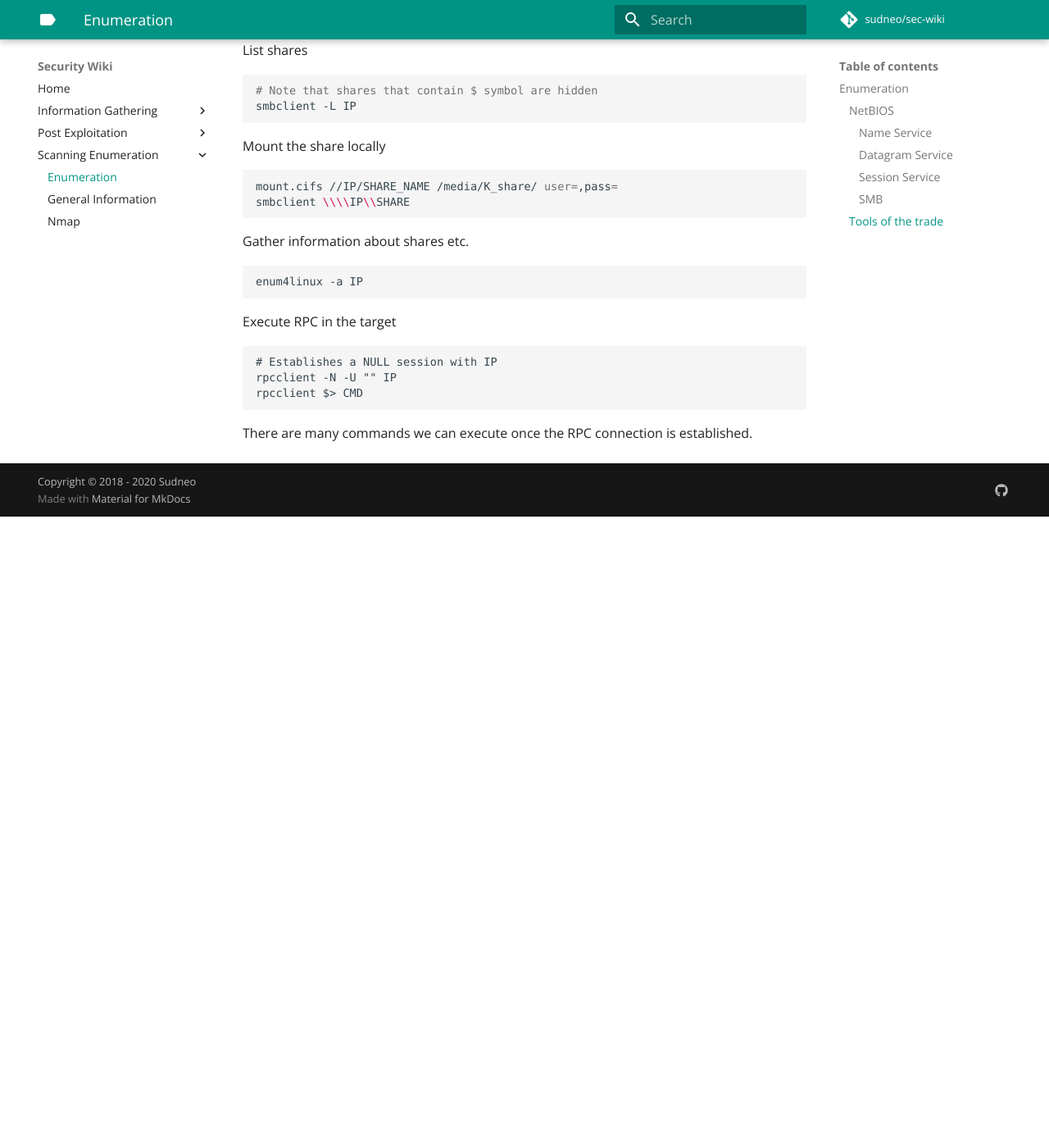
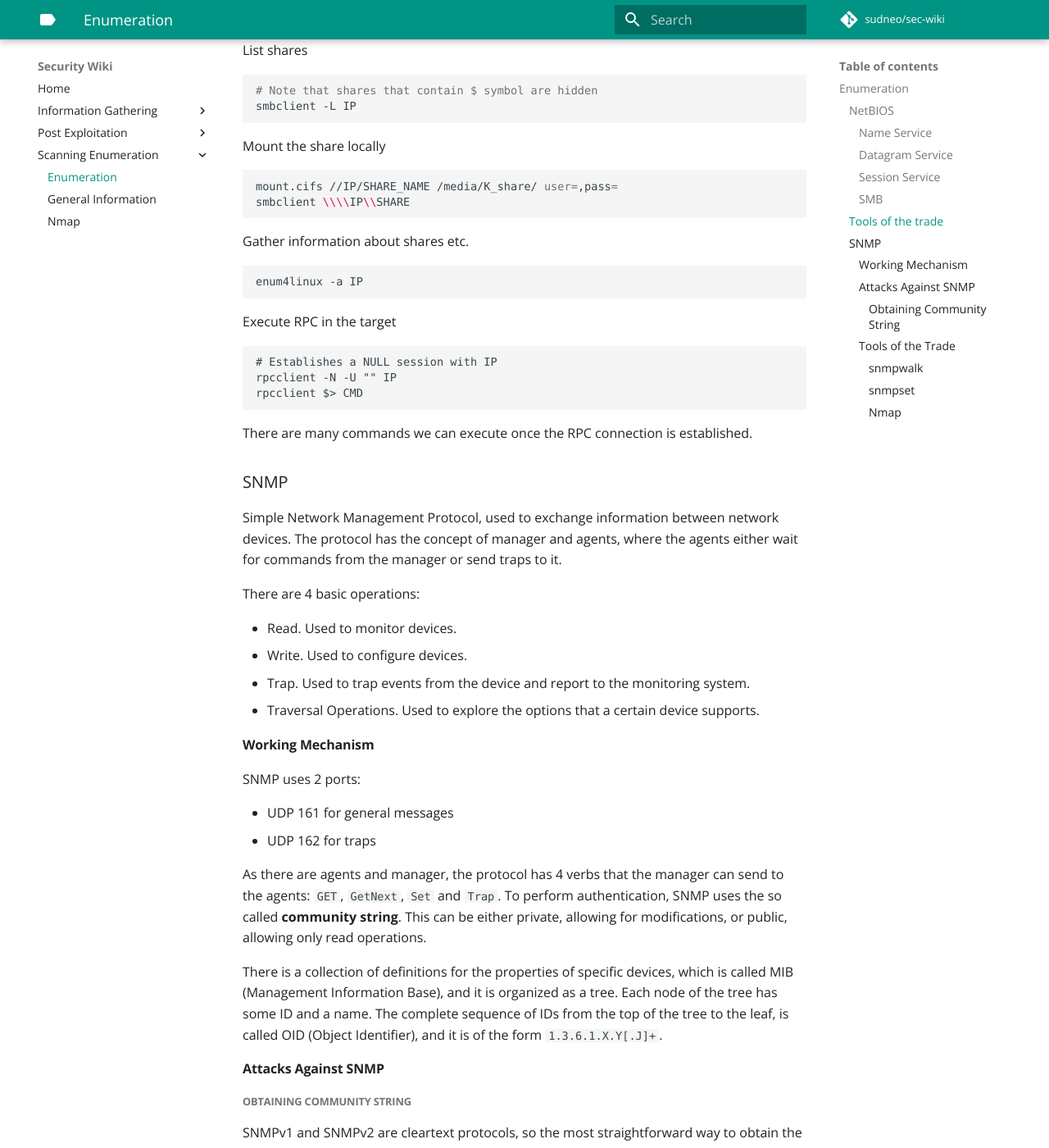
Before and after one commit to Sudneo/sec-wiki, an MkDocs documentation site: the page built from docs/Scanning_Enumeration/Enumeration.md, in a window 1280 px wide and 1400 px high, scrolled down 1683 px. Shown: the whole window at 82% size. Built offline with MkDocs 1.6.1 and Material for MkDocs 9.7.7, drawn with Linux system fonts in a browser that asks for light colours; some web fonts are replaced; comment, search, counter and statistics services are not loaded; before the commit the page ends 2313 px from its top, so only the background shows below that; some of the changed text lies outside the part shown.

Commit message:
Adds more details about SNMP

````diff
--- a/docs/Scanning_Enumeration/Enumeration.md
+++ b/docs/Scanning_Enumeration/Enumeration.md
@@ -98,3 +98,88 @@ rpcclient $> CMD
 ```
 
 There are many commands we can execute once the RPC connection is established.
+
+
+### SNMP
+
+Simple Network Management Protocol, used to exchange information between network devices. The
+protocol has the concept of manager and agents, where the agents either wait for commands from the
+manager or send traps to it.
+
+There are 4 basic operations:
+
+* Read. Used to monitor devices.
+* Write. Used to configure devices.
+* Trap. Used to trap events from the device and report to the monitoring system.
+* Traversal Operations. Used to explore the options that a certain device supports.
+
+#### Working Mechanism
+
+SNMP uses 2 ports:
+
+* UDP 161 for general messages
+* UDP 162 for traps
+
+As there are agents and manager, the protocol has 4 verbs that the manager can send to the agents:
+`GET`, `GetNext`, `Set` and `Trap`.
+To perform authentication, SNMP uses the so called **community string**. This can be either private,
+allowing for modifications, or public, allowing only read operations.
+
+There is a collection of definitions for the properties of specific devices, which is called MIB
+(Management Information Base), and it is organized as a tree. Each node of the tree has some ID and
+a name. The complete sequence of IDs from the top of the tree to the leaf, is called OID (Object
+Identifier), and it is of the form `1.3.6.1.X.Y[.J]+`.
+
+#### Attacks Against SNMP
+
+##### Obtaining Community String
+
+SNMPv1 and SNMPv2 are cleartext protocols, so the most straightforward way to obtain the Community
+String is to just sniff the traffic.
+Bruteforcing the key is an option that is always available, even with SNMPv3 (which is encrypted),
+although it is a noisy technique and it might be blocked by IDSs.
+
+#### Tools of the Trade
+
+##### snmpwalk
+
+`snmpwalk` is used to gather information about devices in a tree. It used `GetNext` to gather
+information about as many devices as it can.
+
+```bash
+snmpwalk -v <SNMP_Version> <Target_IP> -c <Community_String>
+# snmpwalk -v 2c 10.10.100.1 -c public
+```
+
+##### snmpset
+
+`snmpset` is used to change/set configuration or information on an entity.
+
+```bash
+# s is for STRING
+snmpset -v 2c -c public 10.10.100.1 system.sysContact.0 s admin@test.com
+```
+
+##### Nmap
+
+Some SNMP related NSE scripts are:
+
+* snmp-brute
+* snmp-info
+* snmp-interfaces
+* snmp-netstat
+* snmp-processes
+* snmp-sysdescr
+* snmp-win32-services
+
+```bash
+# Enumerate services on the machine
+nmap -sU -p 161 --script=snmp-win32-services 10.10.100.1
+# Bruteforce the community string
+# Default wordlist /usr/share/nmap/nselib/data/snmpcommunities.lst
+nmap -sU -p 161 --script=snmp-brute 10.10.100.1 [--script-args snmp-brute.communitiesdb=<wordlist>]
+```
+
+!!! note
+    [Seclists](https://github.com/danielmiessler/SecLists) has a list with common SNMP Community
+    Strings.
````
